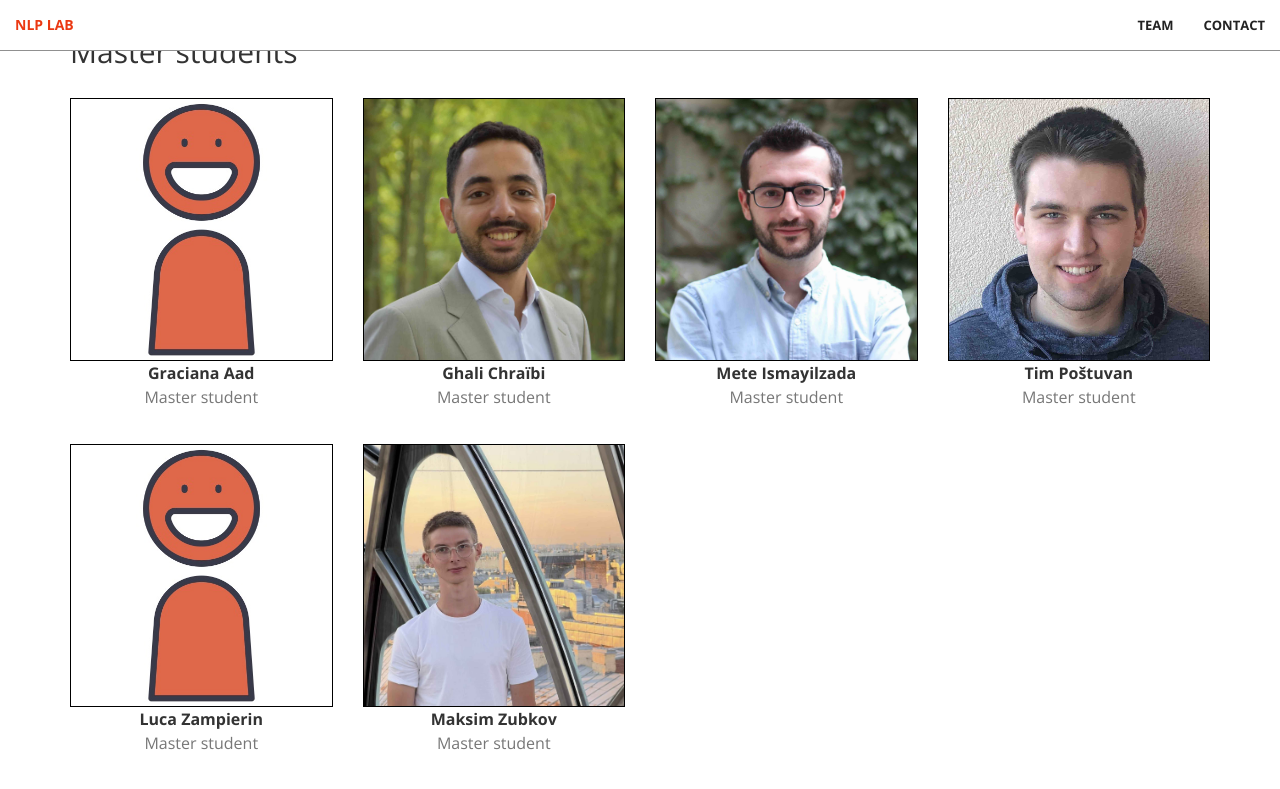
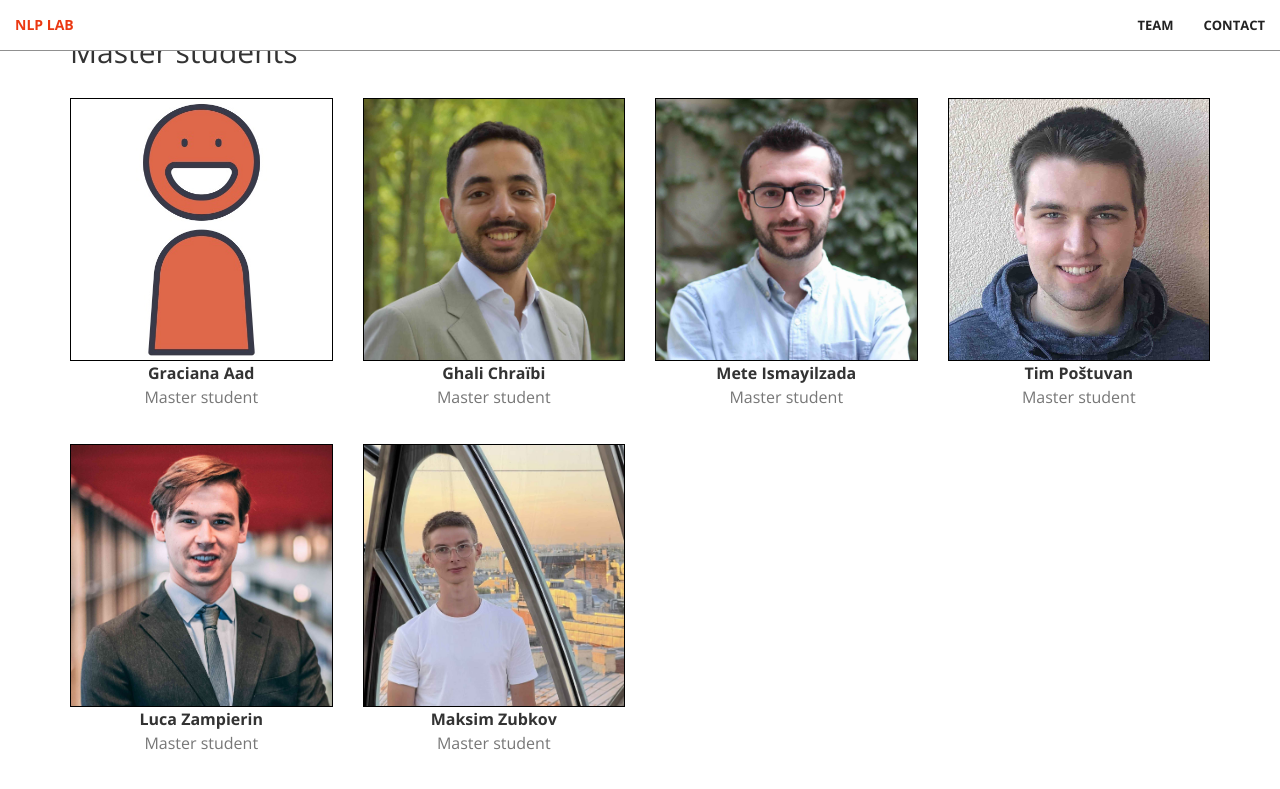
Before and after one commit to epfl-nlp/epfl-nlp.github.io, a Jekyll site: the page built from team.html, in a window 1280 px wide and 900 px high, scrolled down 1239 px. Shown: the top 789 px of the window. Built offline with Jekyll 4.4.1, drawn with Linux system fonts in a browser that asks for light colours.

Commit message:
added photo to team

```diff
--- a/_data/team.yml
+++ b/_data/team.yml
@@ -36,7 +36,7 @@
 - first_name: Luca
   last_name: Zampierin
   role: Master student
-  img: na.jpg #luca_zampierin.jpg
+  img: luca_zampierin.jpg
 
 - first_name: Maksim
   last_name: Zubkov
```
Also changed, not shown: img/lab_members/luca_zampierin.jpg (added).
